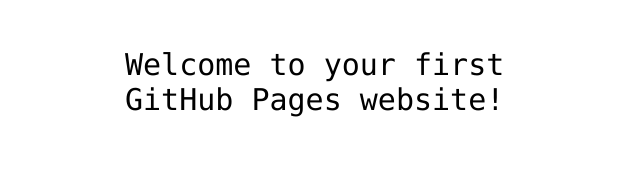
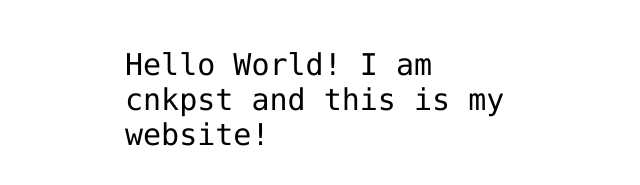
Before and after one commit to cnkpst/cnkpst.github.io, a plain HTML site: page index.html in a window 1280 px wide. Shown: the part 341-526 px from the top of the page, without its empty margins (315-955 px from the left). Drawn offline with Linux system fonts and the light colour scheme.

Commit message:
Update index.html
updated line 15

```diff
--- a/index.html
+++ b/index.html
@@ -12,7 +12,7 @@
 <img src="https://octodex.github.com/images/daftpunktocat-thomas.gif" id="octocat" alt="octocat-gif" />
 
 <!-- Change this code here by copy and pasting your template on line 15 -->
-<p>Welcome to your first GitHub Pages website!</p>
+<p>Hello World! I am cnkpst and this is my website!</p>
 
 </body>
 </html>
```
